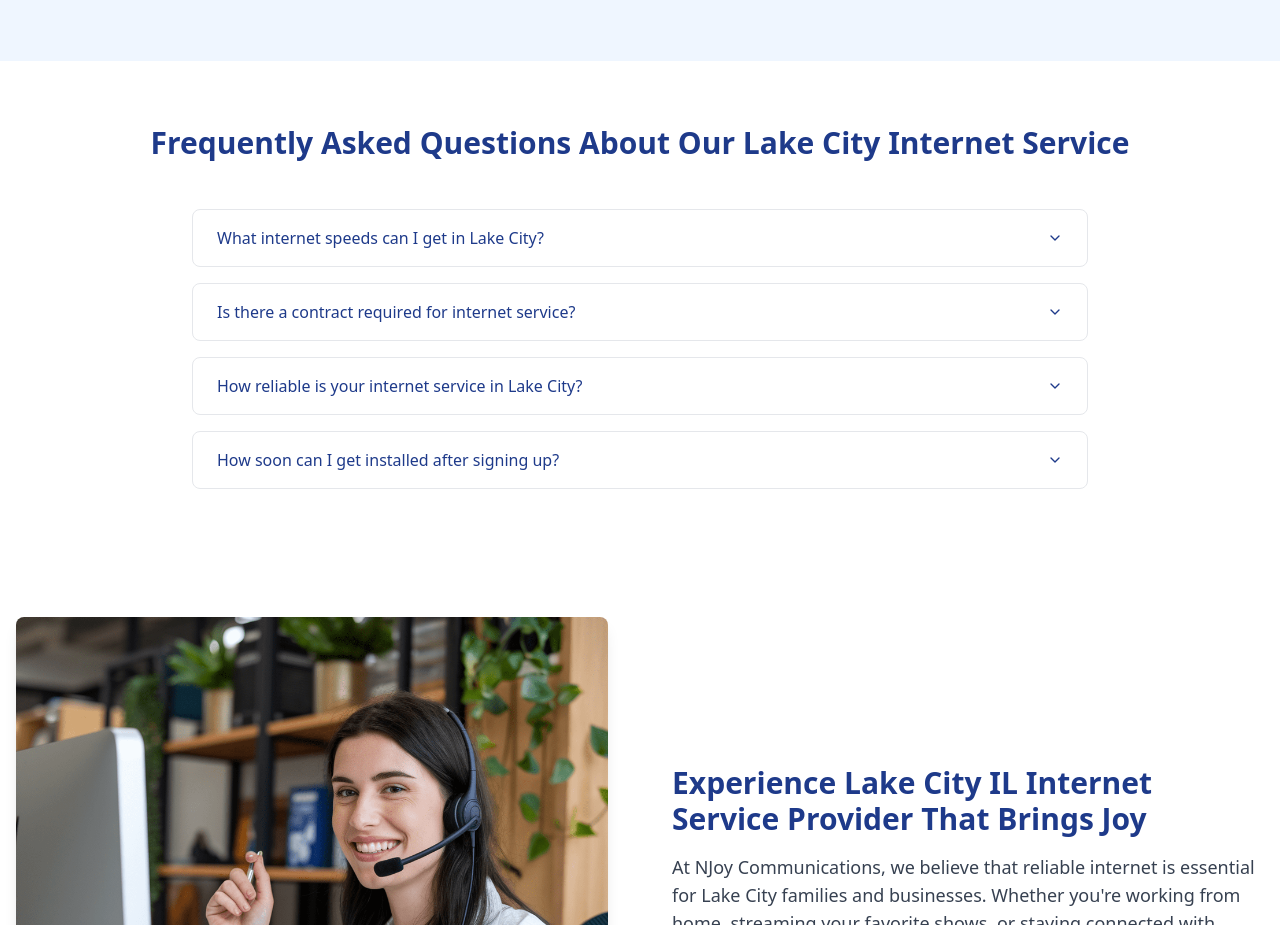
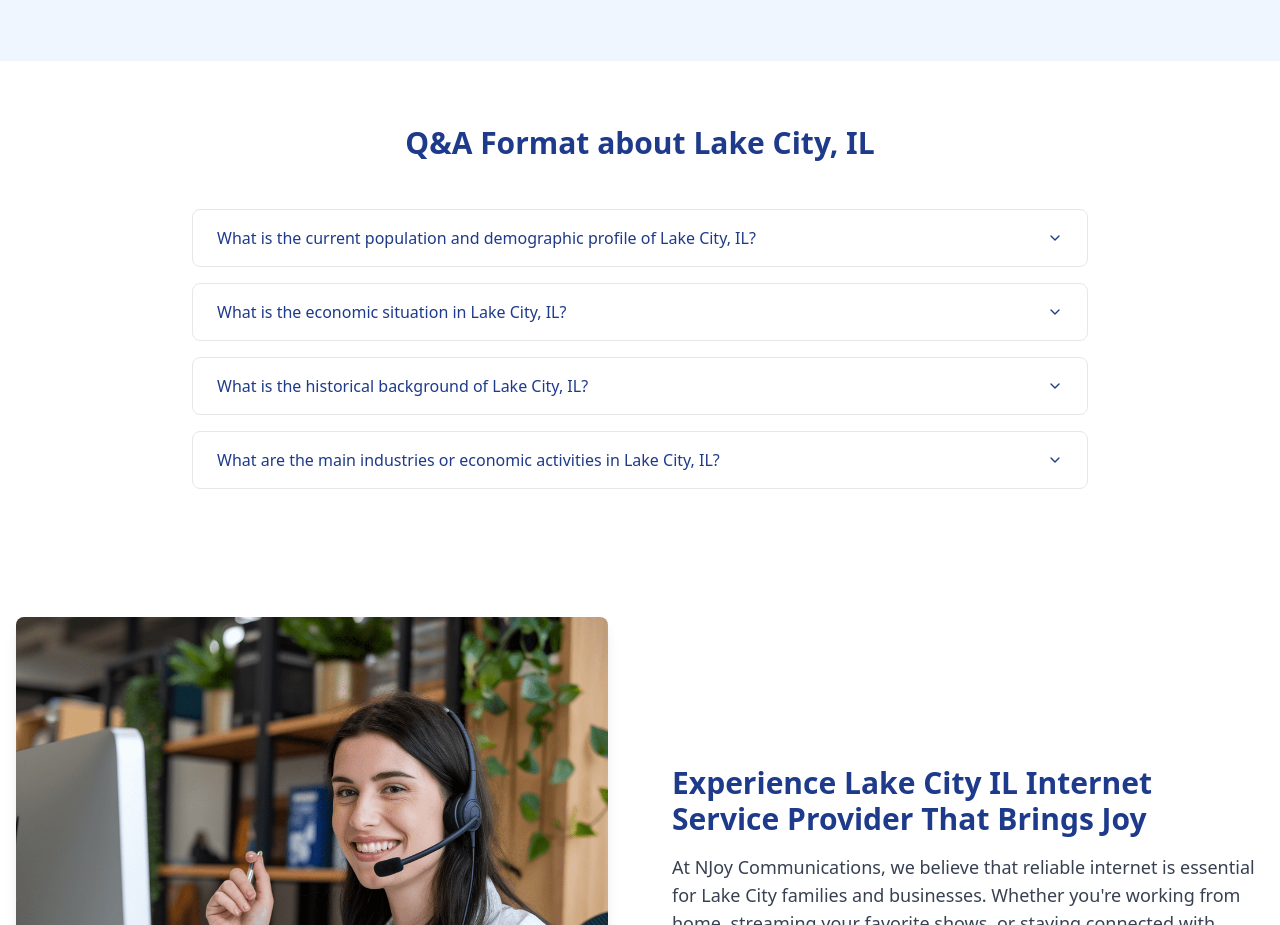
Before and after one commit to MrRich70/shareable-sites-galaxy, a React (Vite) app: page /lake-city-il-internet-service-provider in a window 1280 px wide. Shown: the part 1800-2725 px from the top of the page. Built offline with nearby package versions, Linux system fonts and the light colour scheme.

Commit message:
Update Lake City Q&A section
Updates the content of the Lake City Q&A section with new questions and answers.

```diff
--- a/src/components/lakecity/QuestionsSection.tsx
+++ b/src/components/lakecity/QuestionsSection.tsx
@@ -7,51 +7,51 @@ const QuestionsSection = () => {
     <section className="py-16 bg-white">
       <div className="container mx-auto px-4">
         <h2 className="text-3xl font-bold text-blue-900 mb-12 text-center">
-          Frequently Asked Questions About Our Lake City Internet Service
+          Q&A Format about Lake City, IL
         </h2>
 
         <div className="max-w-4xl mx-auto">
           <Accordion type="single" collapsible className="space-y-4">
             <AccordionItem value="item-1" className="border border-gray-200 rounded-lg overflow-hidden">
               <AccordionTrigger className="px-6 py-4 hover:bg-gray-50 text-left font-medium text-blue-900">
-                What internet speeds can I get in Lake City?
+                What is the current population and demographic profile of Lake City, IL?
               </AccordionTrigger>
               <AccordionContent className="px-6 py-4 bg-gray-50">
                 <p className="text-gray-700">
-                  We offer several internet packages in Lake City with speeds ranging from 25 Mbps to 100 Mbps. Our most popular plan provides 50 Mbps, which is perfect for streaming, gaming, and supporting multiple devices.
+                  As of 2025, Lake City, IL has a population of 49 residents. The population has been growing at a rate of 6.52% annually, but it has decreased by 54.21% since the 2020 census, which recorded 107 residents. The racial composition is predominantly White (83.5%) with a significant Black or African American population (16.5%). The median age is 35.9 years, with males averaging 48.5 years and females 34.9 years.
                 </p>
               </AccordionContent>
             </AccordionItem>
 
             <AccordionItem value="item-2" className="border border-gray-200 rounded-lg overflow-hidden">
               <AccordionTrigger className="px-6 py-4 hover:bg-gray-50 text-left font-medium text-blue-900">
-                Is there a contract required for internet service?
+                What is the economic situation in Lake City, IL?
               </AccordionTrigger>
               <AccordionContent className="px-6 py-4 bg-gray-50">
                 <p className="text-gray-700">
-                  We offer both contract and no-contract options. You can save on monthly costs with our 12-month agreement, or choose a month-to-month plan for maximum flexibility.
+                  The average household income in Lake City is $135,530, with a poverty rate of 0%. The community has 53 households, all of which are owner-occupied. The labor force participation rate is 53.4%, but interestingly, the employment rate is reported as 0%. This unusual statistic may require further investigation or clarification from local sources.
                 </p>
               </AccordionContent>
             </AccordionItem>
 
             <AccordionItem value="item-3" className="border border-gray-200 rounded-lg overflow-hidden">
               <AccordionTrigger className="px-6 py-4 hover:bg-gray-50 text-left font-medium text-blue-900">
-                How reliable is your internet service in Lake City?
+                What is the historical background of Lake City, IL?
               </AccordionTrigger>
               <AccordionContent className="px-6 py-4 bg-gray-50">
                 <p className="text-gray-700">
-                  Our network in Lake City maintains a 99.9% uptime guarantee. We have invested in robust infrastructure specifically designed for rural areas to ensure consistent, reliable service regardless of weather conditions.
+                  While specific historical information about Lake City, IL is limited in the search results, we can infer that it has likely been influenced by broader Illinois history. The state has a rich agricultural heritage, with 75% of its land devoted to farming. Lake City, being in a rural area, may have been part of this agricultural tradition.
                 </p>
               </AccordionContent>
             </AccordionItem>
 
             <AccordionItem value="item-4" className="border border-gray-200 rounded-lg overflow-hidden">
               <AccordionTrigger className="px-6 py-4 hover:bg-gray-50 text-left font-medium text-blue-900">
-                How soon can I get installed after signing up?
+                What are the main industries or economic activities in Lake City, IL?
               </AccordionTrigger>
               <AccordionContent className="px-6 py-4 bg-gray-50">
                 <p className="text-gray-700">
-                  Typical installation time in Lake City is 3-5 business days from order date. Our local technicians will coordinate a convenient time for your installation and ensure everything is working perfectly before they leave.
+                  The search results don't provide specific information about industries in Lake City. However, given Illinois' strong agricultural background, it's likely that farming plays a role in the local economy. Illinois is a leading producer of soybeans, corn, and swine, and also produces cattle, wheat, oats, and various fruits and vegetables. Lake City may participate in these agricultural activities, but more local research would be needed to confirm this.
                 </p>
               </AccordionContent>
             </AccordionItem>
```
